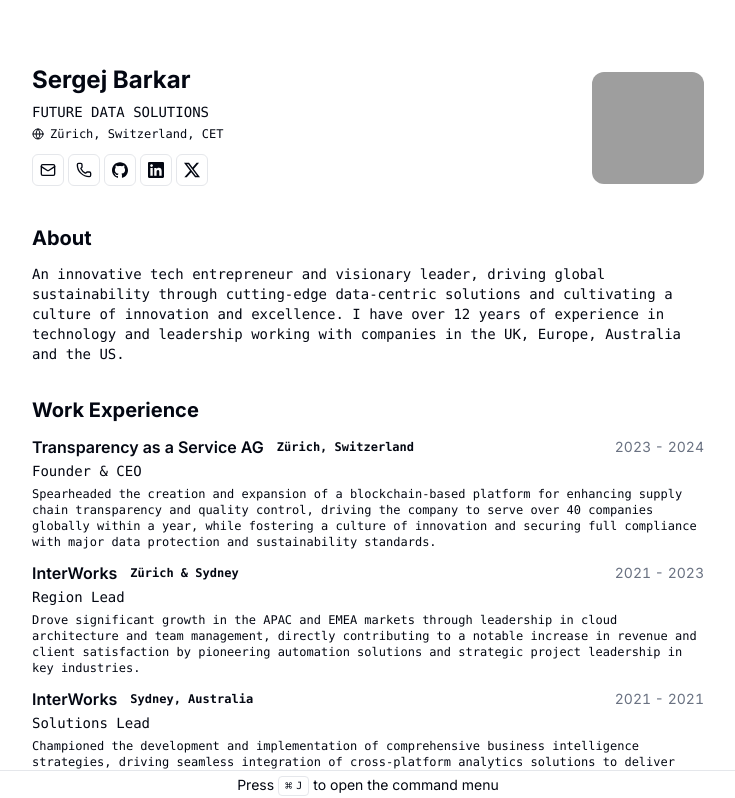
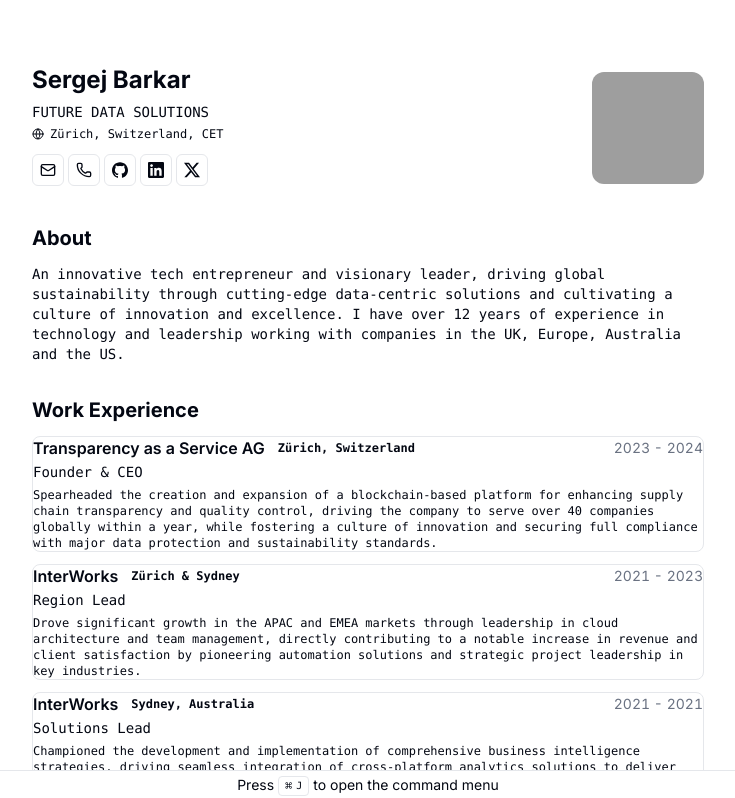
Before and after one commit to sbarkar/sbarkar.com, a Next.js app: page / in a window 1280 px wide. Shown: the top 798 px of the page, without its empty margins (272-1007 px from the left). Built offline with nearby package versions, Linux system fonts and the light colour scheme; grey boxes are pictures that could not be loaded.

Commit message:
fix: restore card borders and update tailwindcss version to match @tailwindcss/postcss
Co-authored-by: sbarkar <47544355+sbarkar@users.noreply.github.com>

```diff
--- a/package.json
+++ b/package.json
@@ -36,7 +36,7 @@
     "postcss": "^8.5.3",
     "prettier": "^3.6.0",
     "prettier-plugin-tailwindcss": "^0.6.11",
-    "tailwindcss": "^4.1.11",
+    "tailwindcss": "^4.1.17",
     "@tailwindcss/postcss": "^4.1.17",
     "typescript": "^5.9.3"
   }
--- a/src/components/ui/card.tsx
+++ b/src/components/ui/card.tsx
@@ -8,7 +8,10 @@ const Card = React.forwardRef<
 >(({ className, ...props }, ref) => (
   <div
     ref={ref}
-    className={cn("bg-card text-card-foreground rounded-lg", className)}
+    className={cn(
+      "bg-card text-card-foreground border-muted rounded-lg border",
+      className,
+    )}
     {...props}
   />
 ));
```
Also changed, not shown: 1 other file (tests, documents, lock files or other folders).
